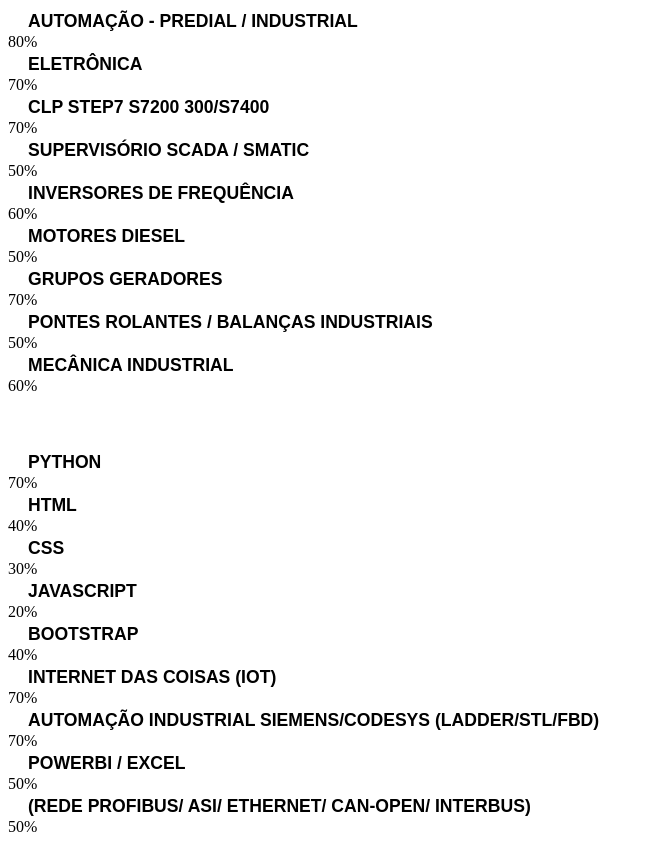
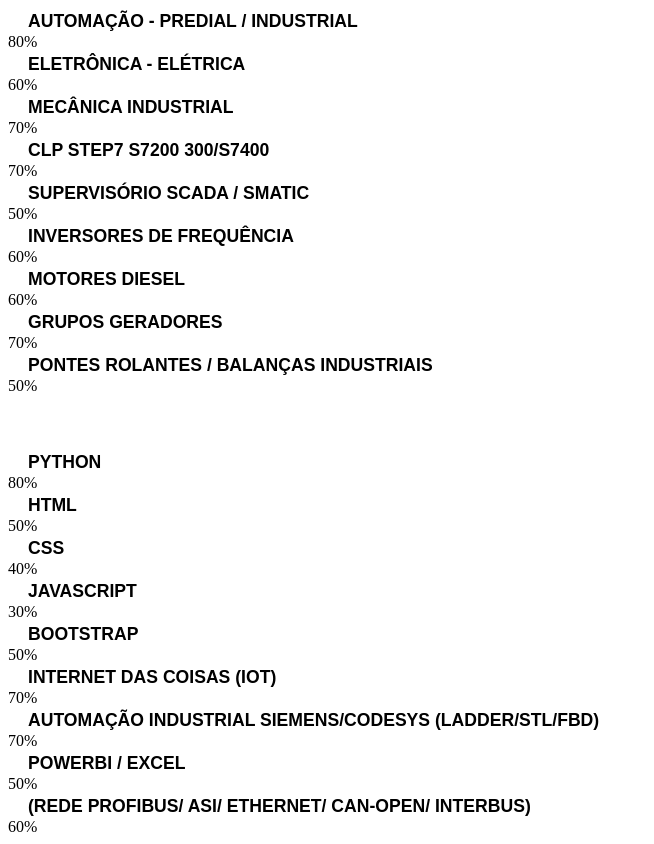
Before and after one commit to Andremelloo/MyProfile, a Flask app: template DocumentosSite/templates/skills.html in a window 1280 px wide. Shown: the whole page, without its empty margins (0-654 px from the left). Run offline with Flask 2, Linux system fonts and the light colour scheme; the template is opened without the code that fills it, so the values that code supplies are empty; some libraries are stand-ins or nearby versions.

Commit message:
Ajuste de Skills

```diff
--- a/DocumentosSite/templates/skills.html
+++ b/DocumentosSite/templates/skills.html
@@ -20,13 +20,23 @@
                           <div class="col-md-8 col-md-offset-2 col-sm-8 col-sm-offset-2 col-xs-8 col-xs-offset-2">
                             <div class="progress">
                                 <div class="progress-bar  active" role="progressbar" aria-valuenow="  45"     aria-valuemin="0" aria-valuemax="100" style="width: 70%">
-                                  <span class="skill-name"><strong>Eletrônica</strong></span>
+                                  <span class="skill-name"><strong>Eletrônica - Elétrica</strong></span>
+                                </div>
+                            </div>
+                          </div>
+                          <div class="col-md-2 col-sm-2 col-xs-2 text-left">60%</div>
+                        </div>
+                        <div class="row">
+                          <div class="col-md-8 col-md-offset-2 col-sm-8 col-sm-offset-2 col-xs-8 col-xs-offset-2">
+                            <div class="progress">
+                                <div class="progress-bar  active" role="progressbar" aria-valuenow="  45"     aria-valuemin="0" aria-valuemax="100" style="width: 70%">
+                                  <span class="skill-name"><strong>Mecânica Industrial</strong></span>
                                 </div>
                             </div>
                           </div>
                           <div class="col-md-2 col-sm-2 col-xs-2 text-left">70%</div>
                         </div>
-                        <div class="row">
+                          <div class="row">
                           <div class="col-md-8 col-md-offset-2 col-sm-8 col-sm-offset-2 col-xs-8 col-xs-offset-2">
                             <div class="progress">
                                 <div class="progress-bar  active" role="progressbar" aria-valuenow="  45"     aria-valuemin="0" aria-valuemax="100" style="width: 70%">
@@ -64,7 +74,7 @@
                                 </div>
                             </div>
                           </div>
-                          <div class="col-md-2 col-sm-2 col-xs-2 text-left">50%</div>
+                          <div class="col-md-2 col-sm-2 col-xs-2 text-left">60%</div>
                         </div>
                         <div class="row">
                           <div class="col-md-8 col-md-offset-2 col-sm-8 col-sm-offset-2 col-xs-8 col-xs-offset-2">
@@ -85,16 +95,6 @@
                             </div>
                           </div>
                           <div class="col-md-2 col-sm-2 col-xs-2 text-left">50%</div>
-                        </div>
-                          <div class="row">
-                          <div class="col-md-8 col-md-offset-2 col-sm-8 col-sm-offset-2 col-xs-8 col-xs-offset-2">
-                            <div class="progress">
-                                <div class="progress-bar  active" role="progressbar" aria-valuenow="  45"     aria-valuemin="0" aria-valuemax="100" style="width: 60%">
-                                  <span class="skill-name"><strong>Mecânica Industrial</strong></span>
-                                </div>
-                            </div>
-                          </div>
-                          <div class="col-md-2 col-sm-2 col-xs-2 text-left">60%</div>
                         </div>
                       </div>
                     </div>
@@ -122,7 +122,7 @@
                             </div>
                         </div>
                       </div>
-                      <div class="col-md-2 col-sm-2 col-xs-2 text-left">70%</div>
+                      <div class="col-md-2 col-sm-2 col-xs-2 text-left">80%</div>
                     </div>
                     <div class="row">
                       <div class="col-md-8 col-md-offset-2 col-sm-8 col-sm-offset-2 col-xs-8 col-xs-offset-2">
@@ -132,7 +132,7 @@
                             </div>
                         </div>
                       </div>
-                      <div class="col-md-2 col-sm-2 col-xs-2 text-left">40%</div>
+                      <div class="col-md-2 col-sm-2 col-xs-2 text-left">50%</div>
                     </div>
                     <div class="row">
                       <div class="col-md-8 col-md-offset-2 col-sm-8 col-sm-offset-2 col-xs-8 col-xs-offset-2">
@@ -142,7 +142,7 @@
                             </div>
                         </div>
                       </div>
-                      <div class="col-md-2 col-sm-2 col-xs-2 text-left">30%</div>
+                      <div class="col-md-2 col-sm-2 col-xs-2 text-left">40%</div>
                     </div>
                     <div class="row">
                       <div class="col-md-8 col-md-offset-2 col-sm-8 col-sm-offset-2 col-xs-8 col-xs-offset-2">
@@ -152,7 +152,7 @@
                             </div>
                         </div>
                       </div>
-                      <div class="col-md-2 col-sm-2 col-xs-2 text-left">20%</div>
+                      <div class="col-md-2 col-sm-2 col-xs-2 text-left">30%</div>
                     </div>
                     <div class="row">
                       <div class="col-md-8 col-md-offset-2 col-sm-8 col-sm-offset-2 col-xs-8 col-xs-offset-2">
@@ -162,7 +162,7 @@
                             </div>
                         </div>
                       </div>
-                      <div class="col-md-2 col-sm-2 col-xs-2 text-left">40%</div>
+                      <div class="col-md-2 col-sm-2 col-xs-2 text-left">50%</div>
                     </div>
                     <div class="row">
                       <div class="col-md-8 col-md-offset-2 col-sm-8 col-sm-offset-2 col-xs-8 col-xs-offset-2">
@@ -202,7 +202,7 @@
                             </div>
                         </div>
                       </div>
-                      <div class="col-md-2 col-sm-2 col-xs-2 text-left">50%</div>
+                      <div class="col-md-2 col-sm-2 col-xs-2 text-left">60%</div>
                     </div>
                   </div>
                 </div>
```
